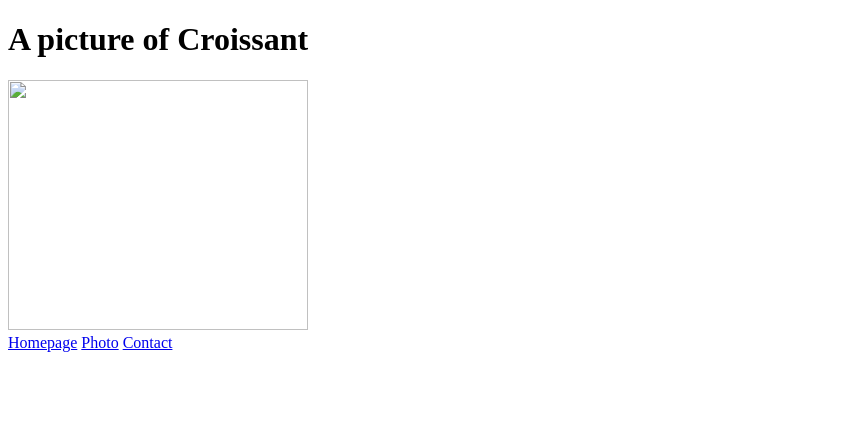
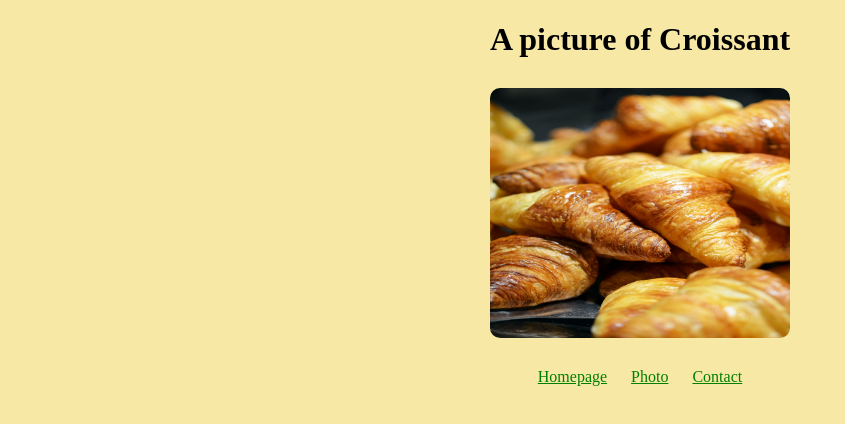
Before and after one commit to sumbal28/Croissant1, a plain HTML site: page photo.html in a window 1280 px wide. Shown: the whole page, without its empty margins (0-845 px from the left). Drawn offline with Linux system fonts and the light colour scheme.

Commit message:
Added images folder

```diff
--- a/photo.html
+++ b/photo.html
@@ -1,21 +1,28 @@
 <!DOCTYPE html>
 <html lang="en">
   <head>
-    <meta charset="UTF-8">
-    <meta http-equiv="X-UA-Compatible" content="IE=edge">
-    <meta name="viewport" content="width=device-width, initial-scale=1.0">
-    <meta name="description" content="Enjoy a beautiful picture of a homemade croissant">
-    <link rel="stylesheet" href="/styles/style.css">
+    <meta charset="UTF-8" />
+    <meta http-equiv="X-UA-Compatible" content="IE=edge" />
+    <meta name="viewport" content="width=device-width, initial-scale=1.0" />
+    <meta
+      name="description"
+      content="Enjoy a beautiful picture of a homemade croissant"
+    />
+    <link rel="stylesheet" href="/styles/style.css" />
     <title>Document</title>
   </head>
   <body>
     <h1>A picture of Croissant</h1>
-    <img src="/images/croi.jpg" alt "homemade croissant" class="croissant-photo"  width="300" height="250">
+    <img
+      src="/images/croi.jpg"
+      class="croissant-photo"
+      width="300"
+      height="250"
+    />
     <footer>
       <a href="/" title="Home"> Homepage</a>
-        <a href="/photo.html" title="Croissant photo"> Photo</a>
+      <a href="./photo.html" title="Croissant photo"> Photo</a>
       <a href="/contact.html" title="Contact Croissant.com"> Contact</a>
     </footer>
-
   </body>
 </html>
--- /dev/null
+++ b/styles/style.css
@@ -0,0 +1,36 @@
+h1 {
+    text-align: center;
+    display: block;
+    margin: 0 auto;
+    font-size: 2em;
+    margin-block-start: 0.67em;
+    margin-block-end: 0.67em;
+    margin-inline-start: 0px;
+    margin-inline-end: 0px;
+    font-weight: bold;
+}
+h1, p {
+    text-align: center;
+}
+footer a {
+    margin: 0 10px;
+    color:green;
+
+}
+body {
+    background: #f8e8a6;;
+}
+
+
+
+footer {
+    text-align: center;
+}
+
+.croissant-photo {
+  max-width: 100%;
+  border-radius: 10px;
+  display: block;
+  margin: 30px auto;
+
+}
```
Also changed, not shown: images/croi.jpg (added). Lines whose indentation alone changed are shown as unchanged.
